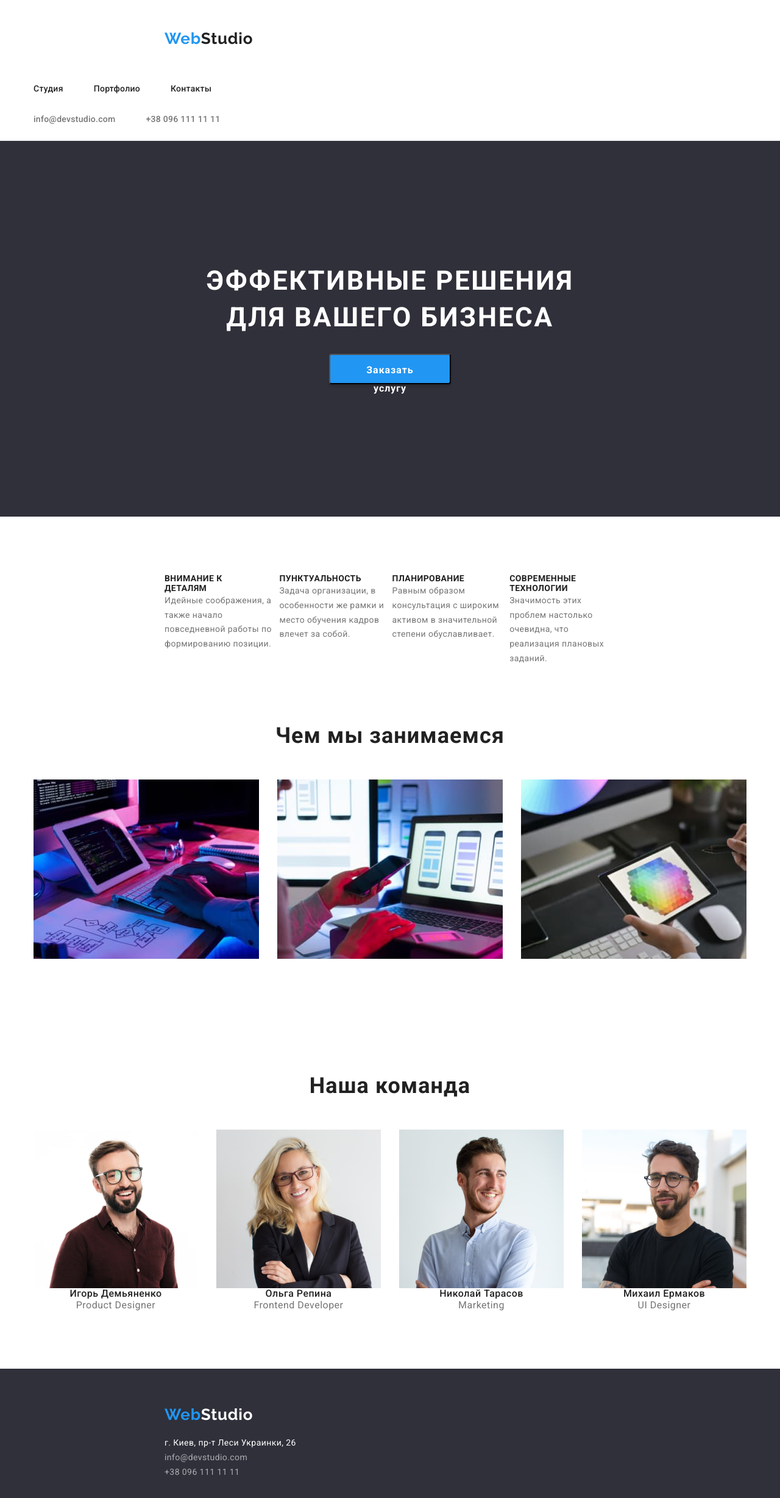
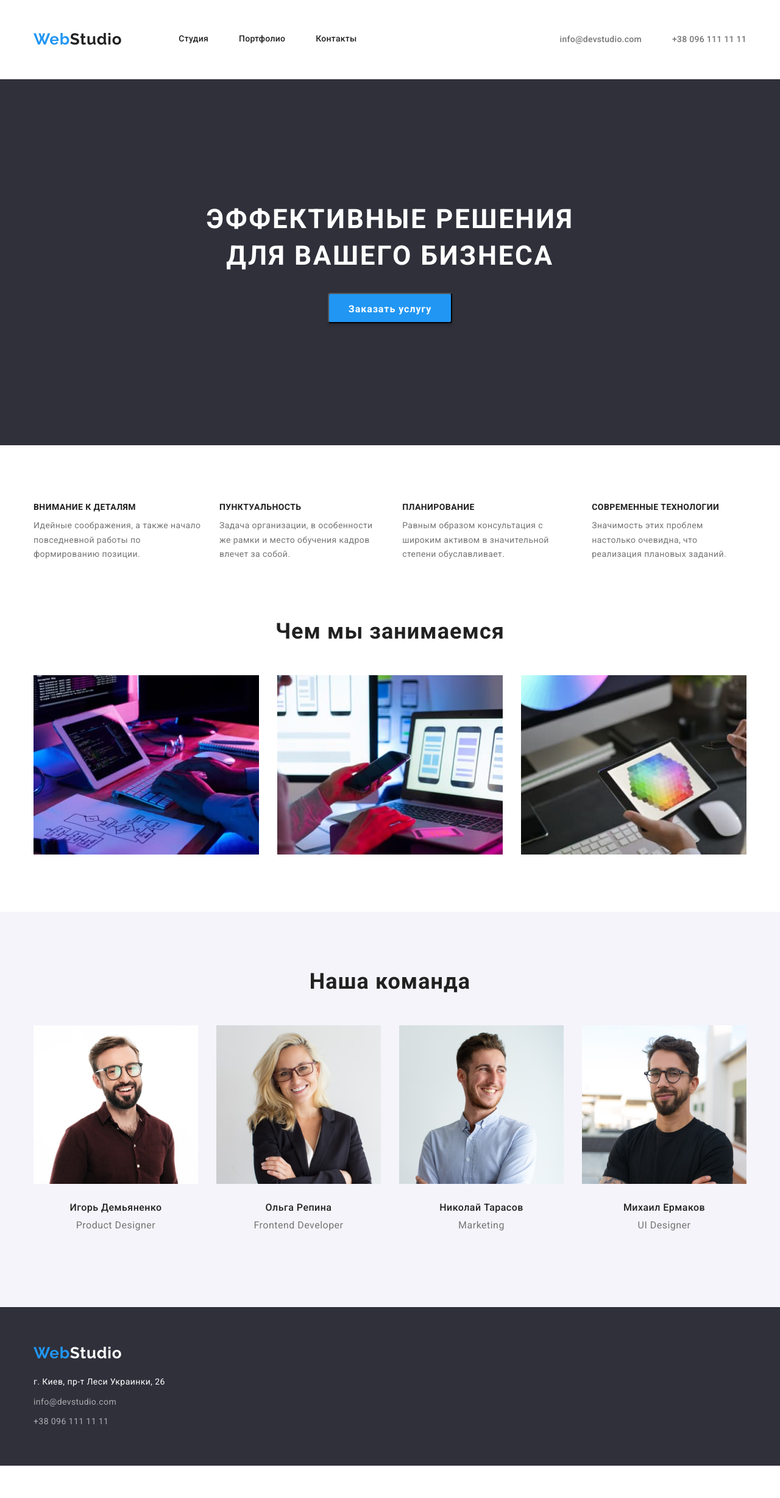
Before and after one commit to CheMaxwell/goit-markup-hw-03, a plain HTML site: page index.html in a window 1280 px wide. Shown: the whole page at 61% size. After the commit the page ends 2403 px from the top, so only its background shows below. Drawn offline with nearby package versions, Linux system fonts and the light colour scheme.

Commit message:
завершение 3дз

```diff
--- a/css/styles.css
+++ b/css/styles.css
@@ -63,6 +63,10 @@ img {
   clip-path: inset(50%);
   margin: -1px;
 }
+.section {
+  padding-top: 94px;
+  padding-bottom: 94px;
+}
 
 /*  ----------------header-----------------  */
 
@@ -72,7 +76,9 @@ img {
   padding-bottom: 25px;
   border-bottom: 1px solid #ececec;
 }
-
+.header-container {
+  display: flex;
+}
 .logo-header {
   font-family: "Raleway", sans-serif;
   font-weight: 700;
@@ -80,20 +86,20 @@ img {
   line-height: 1.19;
   letter-spacing: 0.03em;
   color: var(--brand-color);
-  padding: 24px 93px 25px 215px;
   display: inline-block;
+}
+.header-nav {
+  display: flex;
+  align-items: center;
 }
 .nav-list {
   display: flex;
-  padding-top: 32px;
-  padding-bottom: 32px;
 }
 .nav-list-item {
   margin-left: 50px;
-  display: block;
 }
 .nav-list-item:first-child {
-  margin-left: 0;
+  margin-left: 93px;
 }
 .logo-header-two {
   font-family: "Raleway", sans-serif;
@@ -103,29 +109,22 @@ img {
   letter-spacing: 0.03em;
   color: var(--title-main-color);
 }
-.header-nav-studio {
+.header-nav-link {
   font-weight: 500;
   font-size: 14px;
   line-height: 1.14;
   letter-spacing: 0.02em;
   color: var(--title-main-color);
+  display: block;
+  padding: 32px 0;
 }
-.header-nav-portfolio {
-  font-weight: 500;
-  font-size: 14px;
-  line-height: 1.14;
-  letter-spacing: 0.02em;
-  color: var(--title-main-color);
-}
-.header-nav-contacts {
-  font-weight: 500;
-  font-size: 14px;
-  line-height: 1.14;
-  letter-spacing: 0.02em;
-  color: var(--title-main-color);
+.header-nav-link:hover,
+.header-nav-link:focus {
+  color: var(--brand-color);
 }
 .mail-tel-list {
   display: flex;
+  margin-left: auto;
 }
 .mail-tel-item + .mail-tel-item {
   margin-left: 50px;
@@ -143,10 +142,6 @@ img {
   line-height: 16px;
   letter-spacing: 0.02em;
   color: var(--text-main-color);
-}
-.header-nav-link:hover,
-.header-nav-link:focus {
-  color: var(--brand-color);
 }
 
 /*  -------------!!!index!!!-------------  */
@@ -177,7 +172,7 @@ img {
   box-shadow: 0px 4px 4px rgba(0, 0, 0, 0.15);
   border-radius: 4px;
   cursor: pointer;
-  width: 200px;
+  min-width: 200px;
   height: 50px;
   display: inline-block;
   padding: 10px 32px;
@@ -198,39 +193,38 @@ img {
 
 /*  -----------------what we do---------------  */
 
-.whatwedo-section {
-  padding-top: 94px;
-  padding-bottom: 94px;
-}
-.whatwedo-list {
-  padding-left: 215px;
-  padding-right: 215px;
+.wwd-list {
   display: flex;
 }
-.whatwedo-title {
+.wwd-list-item {
+  margin-right: 30px;
+}
+.wwd-list-item:last-child {
+  margin-right: 0;
+}
+.wwd-title {
   font-weight: 700;
   font-size: 14px;
   line-height: 1.14;
   letter-spacing: 0.03em;
   text-transform: uppercase;
   color: var(--title-main-color);
-  margin-right: 30px;
+  margin-bottom: 10px;
 }
-.whatwedo-text {
+.wwd-text {
   font-size: 14px;
   line-height: 1.71;
   letter-spacing: 0.03em;
   color: var(--text-main-color);
-  margin-right: 30px;
 }
-.whatwedo-title:last-child,
-.whatwedo-text:last-child {
+.wwd-title:last-child,
+.wwd-text:last-child {
   margin-right: 0;
 }
-.whatwedo-pictures {
-  padding-bottom: 94px;
+.wwd-pictures {
+  padding-top: 0;
 }
-.whatwedo-title-two {
+.wwd-title-two {
   font-weight: 700;
   font-size: 36px;
   line-height: 1.16;
@@ -239,20 +233,17 @@ img {
   color: var(--title-main-color);
   margin-bottom: 50px;
 }
-.whatwedo-img-list {
+.wwd-img-list {
   display: flex;
 }
 .img-list-item:not(:last-child) {
   margin-right: 30px;
 }
-.whatwedo-image {
-}
 
 /*  ----------------our team-----------------  */
 
 .team-section {
-  padding-top: 94px;
-  padding-bottom: 94px;
+  background-color: var(--portfolio-btn-color);
 }
 .team-title {
   font-weight: 700;
@@ -273,7 +264,9 @@ img {
   width: 270px;
   height: 260px;
 }
-
+.team-item-container {
+  padding: 30px 0;
+}
 .team-names {
   font-weight: 500;
   font-size: 16px;
@@ -281,6 +274,7 @@ img {
   text-align: center;
   letter-spacing: 0.03em;
   color: var(--title-main-color);
+  margin-bottom: 10px;
 }
 .team-prof {
   font-size: 16px;
@@ -306,7 +300,6 @@ img {
   color: var(--brand-color);
   display: inline-block;
   margin-bottom: 20px;
-  padding-left: 215px;
 }
 .logo-footer-two {
   font-family: "Raleway", sans-serif;
@@ -318,7 +311,9 @@ img {
 }
 .footer-address {
   font-style: normal;
-  padding-left: 215px;
+}
+.address-list:not(:last-child) {
+  margin-bottom: 9px;
 }
 .address-map {
   font-size: 14px;
@@ -345,13 +340,10 @@ img {
 
 /*  -----------------filters--------------  */
 
-.filters-section {
-  background: var(--some-bckgrnd-text-color);
-  padding: 94px 215px;
-}
 .list-btns {
-  padding-bottom: 50px;
+  margin-bottom: 50px;
   display: flex;
+  justify-content: center;
 }
 .list-btns-item:not(:last-child) {
   margin-right: 8px;
@@ -392,14 +384,25 @@ img {
 
 .portfolio {
   display: flex;
+  flex-wrap: wrap;
 }
 .portfolio-list-item {
-  border: 1px solid var(--border-portfolio-cards);
   box-sizing: border-box;
   margin-right: 30px;
+  margin-bottom: 30px;
+  width: calc((100% - 60px) / 3);
 }
-.portfolio-list-item:last-child {
+.portfolio-list-item:nth-child(3n) {
   margin-right: 0;
+}
+.portfolio-list-item:nth-last-child(-n + 3) {
+  margin-bottom: 0;
+}
+.portfolio-list-container {
+  border-right: 1px solid var(--border-portfolio-cards);
+  border-bottom: 1px solid var(--border-portfolio-cards);
+  border-left: 1px solid var(--border-portfolio-cards);
+  padding: 20px 24px;
 }
 .portfolio-titles {
   font-weight: 700;
@@ -407,6 +410,7 @@ img {
   line-height: 2;
   letter-spacing: 0.06em;
   color: var(--title-main-color);
+  margin-bottom: 4px;
 }
 .portfolio-text {
   font-size: 16px;
--- a/index.html
+++ b/index.html
@@ -16,13 +16,13 @@
 <body>
     <!-- -------Header--------- -->
     <header class="header">
-        <div class="container">
-            <nav>
+        <div class="container header-container">
+            <nav class="header-nav">
                 <a class="link logo-header" href="index.html" lang="en">Web<span lang="en" class="logo-header-two">Studio</span></a>
                 <ul class="list nav-list">
-                    <li class="nav-list-item"><a class="link header-nav-studio header-nav-link" href="index.html">Студия</a></li>
-                    <li class="nav-list-item"><a class="link header-nav-portfolio header-nav-link" href="portfolio.html">Портфолио</a></li>
-                    <li class="nav-list-item"><a class="link header-nav-contacts header-nav-link" href="">Контакты</a></li>
+                    <li class="nav-list-item"><a class="link header-nav-link" href="index.html">Студия</a></li>
+                    <li class="nav-list-item"><a class="link header-nav-link" href="portfolio.html">Портфолио</a></li>
+                    <li class="nav-list-item"><a class="link header-nav-link" href="">Контакты</a></li>
                 </ul>
             </nav>
             <ul class="list mail-tel-list">
@@ -43,60 +43,68 @@
                 <button type="button" class="index-button-order">Заказать услугу</button>
             </div>
         </section>
-    <!-- ------------What we do------------- -->
-        <section class="whatwedo-section">
+    <!-- ------------What We Do------------- -->
+        <section class="section">
             <div class="container">
                 <h2 class="visually-hidden">Как мы работаем</h2>
-                <ul class="list whatwedo-list">
-                    <li>
-                        <h3 class="whatwedo-title">Внимание к деталям</h3>
-                        <p class="whatwedo-text">Идейные соображения, а также начало повседневной работы по формированию позиции.</p>
+                <ul class="list wwd-list">
+                    <li class="wwd-list-item">
+                        <h3 class="wwd-title">Внимание к деталям</h3>
+                        <p class="wwd-text">Идейные соображения, а также начало повседневной работы по формированию позиции.</p>
                     </li>
-                    <li>
-                        <h3 class="whatwedo-title">Пунктуальность</h3>
-                        <p class="whatwedo-text">Задача организации, в особенности же рамки и место обучения кадров влечет за собой.</p>
+                    <li class="wwd-list-item">
+                        <h3 class="wwd-title">Пунктуальность</h3>
+                        <p class="wwd-text">Задача организации, в особенности же рамки и место обучения кадров влечет за собой.</p>
                     </li>
-                    <li>
-                        <h3 class="whatwedo-title">Планирование</h3>
-                        <p class="whatwedo-text">Равным образом консультация с широким активом в значительной степени обуславливает.</p>
+                    <li class="wwd-list-item">
+                        <h3 class="wwd-title">Планирование</h3>
+                        <p class="wwd-text">Равным образом консультация с широким активом в значительной степени обуславливает.</p>
                     </li>
-                    <li>
-                        <h3 class="whatwedo-title">Современные технологии</h3>
-                        <p class="whatwedo-text">Значимость этих проблем настолько очевидна, что реализация плановых заданий.</p>
+                    <li class="wwd-list-item">
+                        <h3 class="wwd-title">Современные технологии</h3>
+                        <p class="wwd-text">Значимость этих проблем настолько очевидна, что реализация плановых заданий.</p>
                     </li>
                 </ul>
             </div>
         </section>
-        <section class="whatwedo-pictures">
+        <section class="wwd-pictures section">
             <div class="container">
-                <h2 class="whatwedo-title-two">Чем мы занимаемся</h2>
-                <ul class="list whatwedo-img-list">
-                    <li class="img-list-item"><img class="whatwedo-image" src="images/what_we_do3.jpg" alt="Разработка" width="370"></li>
-                    <li class="img-list-item"><img class="whatwedo-image" src="images/what_we_do2.jpg" alt="Дизайн" width="370"></li>
-                    <li class="img-list-item"><img class="whatwedo-image" src="images/what_we_do1.jpg" alt="Тестирование" width="370"></li>
+                <h2 class="wwd-title-two">Чем мы занимаемся</h2>
+                <ul class="list wwd-img-list">
+                    <li class="img-list-item"><img src="images/what_we_do3.jpg" alt="Разработка" width="370"></li>
+                    <li class="img-list-item"><img src="images/what_we_do2.jpg" alt="Дизайн" width="370"></li>
+                    <li class="img-list-item"><img src="images/what_we_do1.jpg" alt="Тестирование" width="370"></li>
                 </ul>
             </div>
         </section>
         <!-- ---------------Our team-------------- -->
-        <section class="team-section">
+        <section class="team-section section">
             <div class="container">
                 <h2 class="team-title">Наша команда</h2>
                 <ul class="list team-list">
                     <li class="team-item"><img class="team-image" src="images/Team1.jpg" alt="Игорь Демьяненко" width="270">
+                        <div class="team-item-container">
                             <h3 class="team-names">Игорь Демьяненко</h3>
                             <p class="team-prof"><span lang="en">Product Designer</span></p>
+                        </div>
                     </li>
                     <li class="team-item"><img class="team-image" src="images/Team2.jpg" alt="Ольга Репина" width="270">
+                        <div class="team-item-container">
                             <h3 class="team-names">Ольга Репина</h3>
                             <p class="team-prof"><span lang="en">Frontend Developer</span></p>
+                        </div>
                     </li>
                     <li class="team-item"><img class="team-image" src="images/Team3.jpg" alt="Николай Тарасов" width="270">
+                        <div class="team-item-container">
                             <h3 class="team-names">Николай Тарасов</h3>
                             <p class="team-prof"><span lang="en">Marketing</span></p>
+                        </div>
                     </li>
                     <li class="team-item"><img class="team-image" src="images/Team4.jpg" alt="Михаил Ермаков" width="270">
+                        <div class="team-item-container">
                             <h3 class="team-names">Михаил Ермаков</h3>
                             <p class="team-prof"><span lang="en">UI Designer</span></p>
+                        </div>
                     </li>
                 </ul>
             </div>
@@ -108,13 +116,13 @@
             <a class="link logo-footer" href="index.html" lang="en">Web<span lang="en" class="logo-footer-two">Studio</span></a>
                 <address class="footer-address">
                     <ul class="list">
-                        <li>
+                        <li class="address-list">
                             <a class="link address-map" href="https://www.google.com/maps/place/%D0%B1%D1%83%D0%BB.+%D0%9B%D0%B5%D1%81%D0%B8+%D0%A3%D0%BA%D1%80%D0%B0%D0%B8%D0%BD%D0%BA%D0%B8,+26,+%D0%9A%D0%B8%D0%B5%D0%B2,+%D0%A3%D0%BA%D1%80%D0%B0%D0%B8%D0%BD%D0%B0,+02000/@50.4265841,30.5361971,17z/data=!3m1!4b1!4m5!3m4!1s0x40d4cf0e033ecbe9:0x57a4dffefec77da0!8m2!3d50.4265807!4d30.5383858?hl=ru-KG" target="_blank" rel="noopener noreferrer">г. Киев, пр-т Леси Украинки, 26</a>
                         </li>
-                        <li>
+                        <li class="address-list">
                             <a class="link address-mail" href="mailto:info@devstudio.com">info@devstudio.com</a>
                         </li>
-                        <li>
+                        <li class="address-list">
                             <a class="link address-tel" href="tel:+380961111111">+38 096 111 11 11</a>
                         </li>
                     </ul>
```
Also changed, not shown: portfolio.html (+29 -13 lines). Lines whose indentation alone changed are shown as unchanged.
